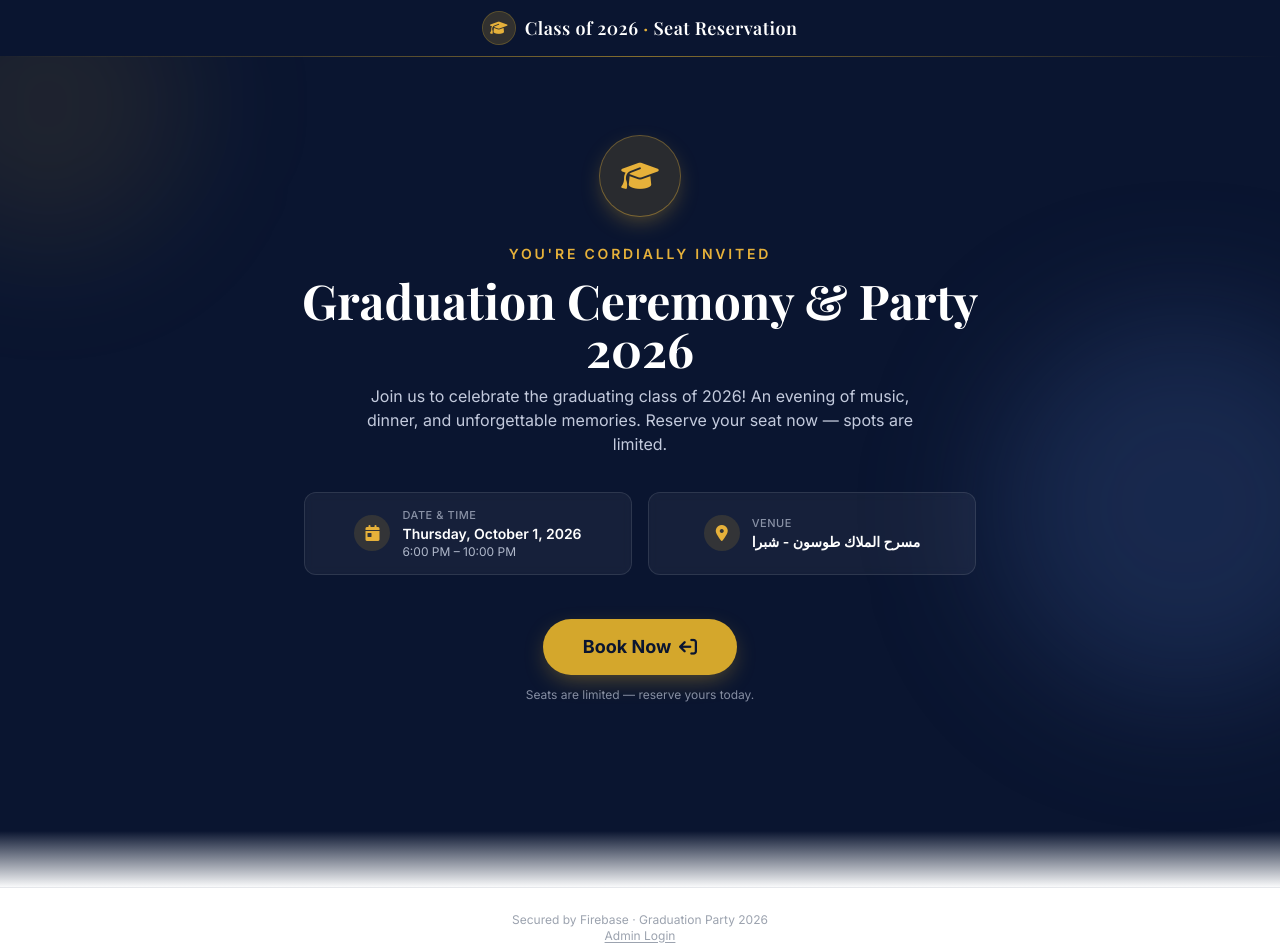
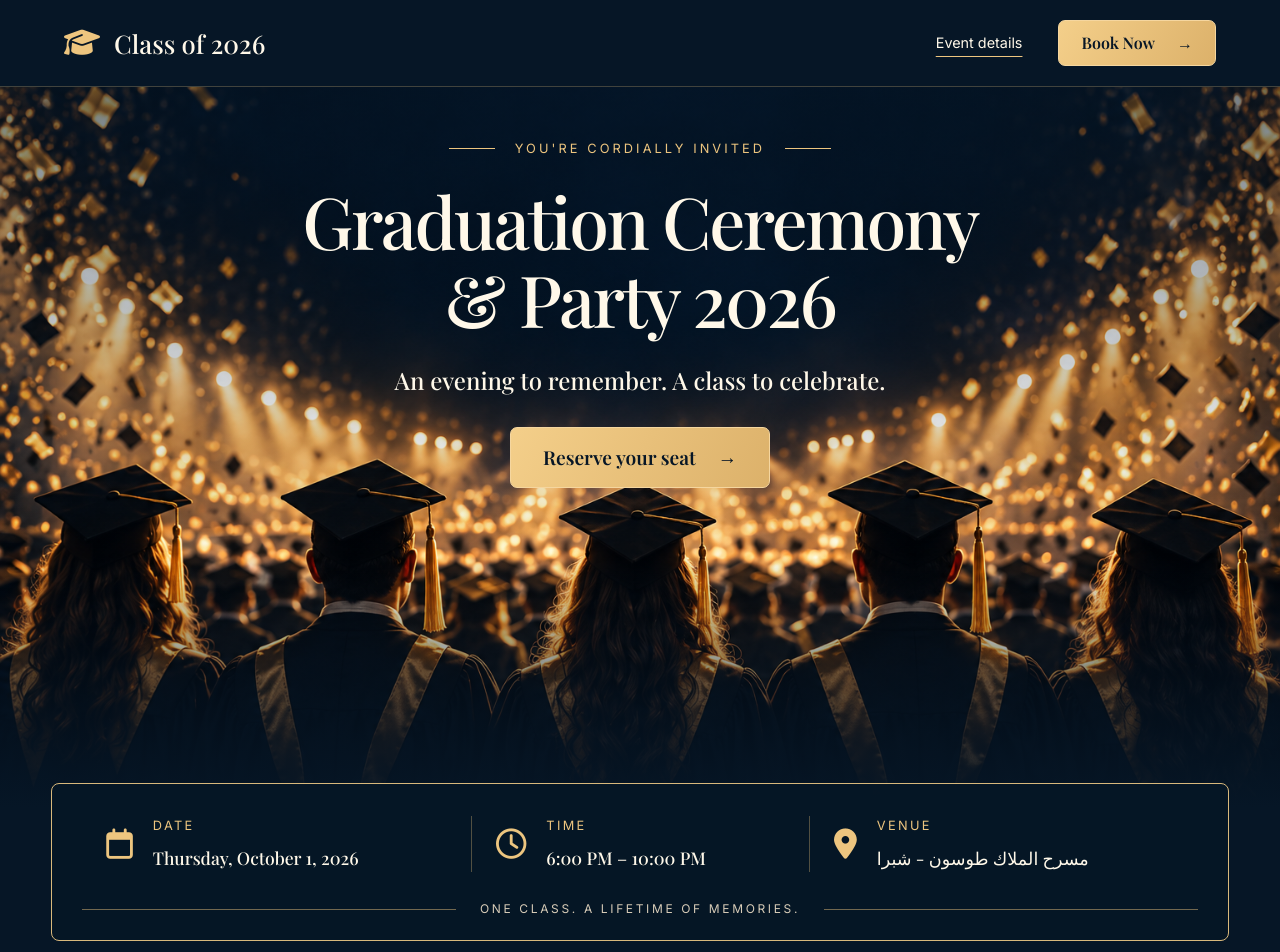
Before and after one commit to BotrosHemaia/Grad2026, a React (Vite) app: page / in a window 1280 px wide. Shown: the top 952 px of the page. Built offline with nearby package versions, Linux system fonts and the light colour scheme; no server answers.

Commit message:
Apply Golden Evening homepage design

```diff
--- a/src/App.tsx
+++ b/src/App.tsx
@@ -3,6 +3,7 @@ import { onAuthStateChanged, signInAnonymously } from 'firebase/auth'
 import WelcomePage from './pages/WelcomePage'
 import BookingPage from './pages/BookingPage'
 import { auth } from './firebase/config'
+import './golden-evening.css'
 
 type View = 'welcome' | 'booking'
 
@@ -36,15 +37,17 @@ function App() {
   }, [])
 
   return (
-    <div id="app-root" className="min-h-screen bg-gray-50 flex flex-col">
-      <header id="app-header" className="bg-navy-900 text-white">
-        <div className="max-w-6xl mx-auto px-4 py-3 flex items-center justify-center gap-2.5">
-          <span className="inline-flex items-center justify-center w-8 h-8 rounded-full bg-gold-500/20 text-gold-400 text-sm ring-1 ring-gold-500/40">
-            <i className="fas fa-graduation-cap" aria-hidden="true"></i>
-          </span>
-          <h1 className="font-display text-base sm:text-lg font-semibold tracking-wide">
-            Class of 2026 <span className="text-gold-400">&middot;</span> Seat Reservation
-          </h1>
+    <div id="app-root" className={`golden-app min-h-screen bg-gray-50 flex flex-col ${view === 'welcome' ? 'golden-home' : ''}`}>
+      <header id="app-header" className="golden-header">
+        <div className="golden-header-inner">
+          <button type="button" className="golden-brand" onClick={() => setView('welcome')} aria-label="Class of 2026 home">
+            <i className="fas fa-graduation-cap" aria-hidden="true" />
+            <span>Class of 2026</span>
+          </button>
+          {view === 'welcome' && <nav className="golden-nav" aria-label="Event navigation">
+            <a href="#event-details">Event details</a>
+            <button type="button" className="golden-button golden-button-small" onClick={() => setView('booking')}>Book Now <span aria-hidden="true">→</span></button>
+          </nav>}
         </div>
       </header>
 
@@ -59,7 +62,7 @@ function App() {
       </main>
 
       <footer id="app-footer" className="text-center text-xs text-gray-400 py-6 border-t border-gray-200 bg-white">
-        <p>Secured by Firebase &middot; Graduation Party 2026</p>
+        <p>Graduation Party 2026</p>
         <a href="/admin" className="hover:text-navy-600 underline underline-offset-2 transition-colors">
           Admin Login
         </a>
--- /dev/null
+++ b/src/golden-evening.css
@@ -0,0 +1,53 @@
+.golden-app { --evening:#061626; --champagne:#edc57f; --ivory:#fff8e9; }
+.golden-app.golden-home { background:var(--evening); color:var(--ivory); }
+.golden-app .golden-header { background:var(--evening); color:var(--ivory); border-bottom:1px solid #edc57f40; }
+.golden-header-inner { max-width:1440px; margin:auto; padding:20px 5%; display:flex; align-items:center; justify-content:space-between; gap:24px; }
+.golden-brand { display:flex; align-items:center; gap:14px; font-family:'Playfair Display',Georgia,serif; font-size:clamp(1.1rem,2vw,1.6rem); background:none; border:0; color:var(--ivory); cursor:pointer; min-height:44px; }
+.golden-brand i { color:var(--champagne); font-size:1.8rem; }
+.golden-nav { display:flex; align-items:center; gap:36px; }
+.golden-nav a { font-size:.9rem; color:var(--ivory); text-underline-offset:8px; text-decoration:underline; text-decoration-color:var(--champagne); }
+.golden-button { display:inline-flex; justify-content:center; align-items:center; gap:22px; min-height:56px; padding:15px 32px; border:1px solid #f5d69f; border-radius:7px; background:linear-gradient(120deg,#f4cf8a,#dcb16a); color:#071626; font-family:'Playfair Display',Georgia,serif; font-weight:600; font-size:1.2rem; cursor:pointer; transition:transform .2s,filter .2s; }
+.golden-button:hover { filter:brightness(1.07); transform:translateY(-2px); }
+.golden-button span { font-family:system-ui,sans-serif; }
+.golden-button-small { min-height:44px; padding:10px 22px; font-size:1rem; }
+.golden-app button:focus-visible,.golden-app a:focus-visible { outline:3px solid #edc57f; outline-offset:5px; }
+.golden-welcome { max-width:1440px; margin:0 auto; padding-bottom:36px; }
+.golden-hero { position:relative; isolation:isolate; min-height:720px; padding:52px 24px 310px; text-align:center; overflow:hidden; }
+.golden-hero-image { position:absolute; inset:0; z-index:-2; width:100%; height:100%; object-fit:cover; object-position:center 65%; }
+.golden-hero::after { content:''; position:absolute; inset:0; z-index:-1; background:linear-gradient(180deg,#0616268c 0%,#06162624 46%,transparent 65%,#061626 100%); }
+.golden-hero-copy { max-width:1000px; margin:auto; }
+.golden-eyebrow { display:flex; align-items:center; justify-content:center; gap:20px; color:var(--champagne); text-transform:uppercase; letter-spacing:.24em; font-size:.8rem; margin:0 0 24px; }
+.golden-eyebrow::before,.golden-eyebrow::after { content:''; width:46px; height:1px; background:var(--champagne); }
+.golden-hero h1 { font-family:'Playfair Display',Georgia,serif; font-size:clamp(2.8rem,5.6vw,5.3rem); line-height:1.08; font-weight:500; letter-spacing:-.035em; color:var(--ivory); max-width:960px; margin:0 auto; text-wrap:balance; }
+.golden-intro { margin:24px auto 28px; font-family:'Playfair Display',Georgia,serif; font-size:clamp(1.05rem,2vw,1.5rem); line-height:1.6; color:var(--ivory); text-wrap:balance; }
+.golden-details-panel { position:relative; margin:-24px 4% 0; padding:32px 30px 22px; border:1px solid #d9b97c; border-radius:8px; background:#061626f5; }
+.golden-details { display:grid; grid-template-columns:1.15fr 1fr 1.15fr; margin:0; }
+.golden-detail { display:flex; gap:20px; align-items:center; padding:0 24px; min-width:0; }
+.golden-detail + .golden-detail { border-left:1px solid #edc57f55; }
+.golden-detail i { font-size:1.9rem; color:var(--champagne); }
+.golden-detail dt { text-transform:uppercase; letter-spacing:.18em; color:var(--champagne); font-size:.8rem; margin-bottom:8px; }
+.golden-detail dd { font-family:'Playfair Display',Georgia,serif; font-size:1.1rem; color:var(--ivory); margin:0; line-height:1.65; }
+.golden-keepsake { display:flex; align-items:center; gap:24px; margin:28px 0 0; color:#d8ccb8; font-size:.75rem; text-transform:uppercase; letter-spacing:.22em; text-align:center; }
+.golden-keepsake::before,.golden-keepsake::after { content:''; height:1px; background:#edc57f77; flex:1; }
+.golden-home #app-footer { background:var(--evening); border-color:#edc57f26; color:#beafa0; font-size:.8rem; }
+@media(max-width:800px) {
+ .golden-header-inner { padding:16px 5%; gap:12px; }
+ .golden-nav { gap:16px; } .golden-nav a { display:none; }
+ .golden-hero { min-height:680px; padding:44px 24px 300px; }
+ .golden-hero-image { object-position:center bottom; }
+ .golden-details { grid-template-columns:1fr; gap:20px; }
+ .golden-detail { padding:0; gap:20px; }
+ .golden-detail + .golden-detail { border:0; }
+ .golden-details-panel { margin:-20px 5% 0; padding:26px; }
+ .golden-detail dt { font-size:.75rem; margin-bottom:2px; }
+ .golden-keepsake { line-height:1.8; letter-spacing:.14em; gap:12px; }
+}
+@media(max-width:420px) {
+ .golden-brand { gap:8px; font-size:1.05rem; } .golden-brand i { font-size:1.45rem; }
+ .golden-button-small { padding:10px 14px; font-size:.9rem; gap:10px; }
+ .golden-eyebrow { font-size:.75rem; letter-spacing:.16em; gap:10px; }
+ .golden-eyebrow::before,.golden-eyebrow::after { width:20px; }
+ .golden-hero h1 { font-size:2.75rem; }
+ .golden-hero { padding-left:20px; padding-right:20px; }
+}
+@media(prefers-reduced-motion:reduce) { .golden-button { transition:none; } html { scroll-behavior:auto !important; } }
--- a/src/pages/WelcomePage.tsx
+++ b/src/pages/WelcomePage.tsx
@@ -1,95 +1,23 @@
 import { EVENT_CONFIG } from '../config/eventConfig'
-
-interface WelcomePageProps {
-  onBookNow: () => void
+interface WelcomePageProps { onBookNow: () => void }
+export default function WelcomePage({ onBookNow }: WelcomePageProps) {
+ return <div id="welcome-page" className="golden-welcome">
+  <section id="hero-section" className="golden-hero" aria-labelledby="event-title">
+   <img className="golden-hero-image" src="/images/graduation-hero.png" alt="" fetchPriority="high" />
+   <div className="golden-hero-copy">
+    <p className="golden-eyebrow">You're cordially invited</p>
+    <h1 id="event-title">{EVENT_CONFIG.title}</h1>
+    <p className="golden-intro">An evening to remember. A class to celebrate.</p>
+    <button id="book-now-button" type="button" onClick={onBookNow} className="golden-button">Reserve your seat <span aria-hidden="true">→</span></button>
+   </div>
+  </section>
+  <section className="golden-details-panel" aria-label="Event details">
+   <dl id="event-details" className="golden-details">
+    <div className="golden-detail"><i className="far fa-calendar" aria-hidden="true" /><div><dt>Date</dt><dd>{EVENT_CONFIG.date}</dd></div></div>
+    <div className="golden-detail"><i className="far fa-clock" aria-hidden="true" /><div><dt>Time</dt><dd>{EVENT_CONFIG.time}</dd></div></div>
+    <div className="golden-detail"><i className="fas fa-location-dot" aria-hidden="true" /><div><dt>Venue</dt><dd lang="ar" dir="rtl">{EVENT_CONFIG.venue}</dd></div></div>
+   </dl>
+   <p className="golden-keepsake">One class. A lifetime of memories.</p>
+  </section>
+ </div>
 }
-
-/**
- * Landing page shown to every guest: a premium "University Graduation"
- * hero section with event details + a single call-to-action that moves
- * them into the seat-selection flow.
- */
-export default function WelcomePage({ onBookNow }: WelcomePageProps) {
-  return (
-    <div id="welcome-page" className="relative overflow-hidden">
-      {/* Hero section — Navy Blue backdrop with a subtle gold accent glow */}
-      <section
-        id="hero-section"
-        className="relative bg-navy-900 text-white px-4 pt-14 pb-24 sm:pt-20 sm:pb-32"
-      >
-        {/* Decorative background flourishes */}
-        <div className="pointer-events-none absolute inset-0 overflow-hidden" aria-hidden="true">
-          <div className="absolute -top-24 -left-24 w-72 h-72 rounded-full bg-gold-500/10 blur-3xl"></div>
-          <div className="absolute top-1/3 -right-24 w-96 h-96 rounded-full bg-navy-500/30 blur-3xl"></div>
-          <div className="absolute inset-x-0 top-0 h-px bg-gradient-to-r from-transparent via-gold-500/60 to-transparent"></div>
-        </div>
-
-        <div className="relative max-w-3xl mx-auto text-center space-y-7">
-          <div className="flex justify-center">
-            <span className="inline-flex items-center justify-center w-20 h-20 rounded-full bg-gold-500/15 text-gold-400 text-3xl ring-1 ring-gold-400/40 shadow-gold-glow">
-              <i className="fas fa-graduation-cap" aria-hidden="true"></i>
-            </span>
-          </div>
-
-          <div className="space-y-3">
-            <p className="text-gold-400 text-xs sm:text-sm font-semibold uppercase tracking-[0.2em]">
-              You're Cordially Invited
-            </p>
-            <h1
-              id="event-title"
-              className="font-display text-3xl sm:text-5xl font-bold leading-tight text-white"
-            >
-              {EVENT_CONFIG.title}
-            </h1>
-            <p className="text-navy-100/90 max-w-xl mx-auto leading-relaxed text-sm sm:text-base">
-              {EVENT_CONFIG.description}
-            </p>
-          </div>
-
-          {/* Event details row */}
-          <dl
-            id="event-details"
-            className="flex flex-col sm:flex-row items-stretch justify-center gap-3 sm:gap-4 max-w-2xl mx-auto pt-2"
-          >
-            <div className="flex-1 flex items-center justify-center gap-3 bg-white/5 backdrop-blur-sm border border-white/10 rounded-xl px-4 py-3.5">
-              <span className="inline-flex items-center justify-center w-9 h-9 rounded-full bg-gold-500/15 text-gold-400 shrink-0">
-                <i className="fas fa-calendar-day" aria-hidden="true"></i>
-              </span>
-              <div className="text-left">
-                <dt className="text-[11px] uppercase tracking-wider text-navy-100/60 font-medium">Date &amp; Time</dt>
-                <dd className="text-sm font-semibold text-white">{EVENT_CONFIG.date}</dd>
-                <dd className="text-xs text-navy-100/80">{EVENT_CONFIG.time}</dd>
-              </div>
-            </div>
-
-            <div className="flex-1 flex items-center justify-center gap-3 bg-white/5 backdrop-blur-sm border border-white/10 rounded-xl px-4 py-3.5">
-              <span className="inline-flex items-center justify-center w-9 h-9 rounded-full bg-gold-500/15 text-gold-400 shrink-0">
-                <i className="fas fa-location-dot" aria-hidden="true"></i>
-              </span>
-              <div className="text-left">
-                <dt className="text-[11px] uppercase tracking-wider text-navy-100/60 font-medium">Venue</dt>
-                <dd className="text-sm font-semibold text-white">{EVENT_CONFIG.venue}</dd>
-              </div>
-            </div>
-          </dl>
-
-          <div className="pt-4">
-            <button
-              id="book-now-button"
-              type="button"
-              onClick={onBookNow}
-              className="inline-flex items-center justify-center gap-2 bg-gold-500 hover:bg-gold-400 active:scale-[0.98] text-navy-900 font-bold py-3.5 px-10 rounded-full text-base sm:text-lg shadow-gold-glow transition-all duration-200 hover:shadow-lg hover:-translate-y-0.5"
-            >
-              Book Now
-              <i className="fas fa-arrow-right-from-bracket rotate-180" aria-hidden="true"></i>
-            </button>
-            <p className="text-navy-100/60 text-xs mt-3">Seats are limited — reserve yours today.</p>
-          </div>
-        </div>
-      </section>
-
-      {/* Soft transition curve from the navy hero into the light page body */}
-      <div className="h-10 sm:h-14 bg-gradient-to-b from-navy-900 to-gray-50" aria-hidden="true"></div>
-    </div>
-  )
-}
```
Also changed, not shown: public/images/graduation-hero.png (added).
